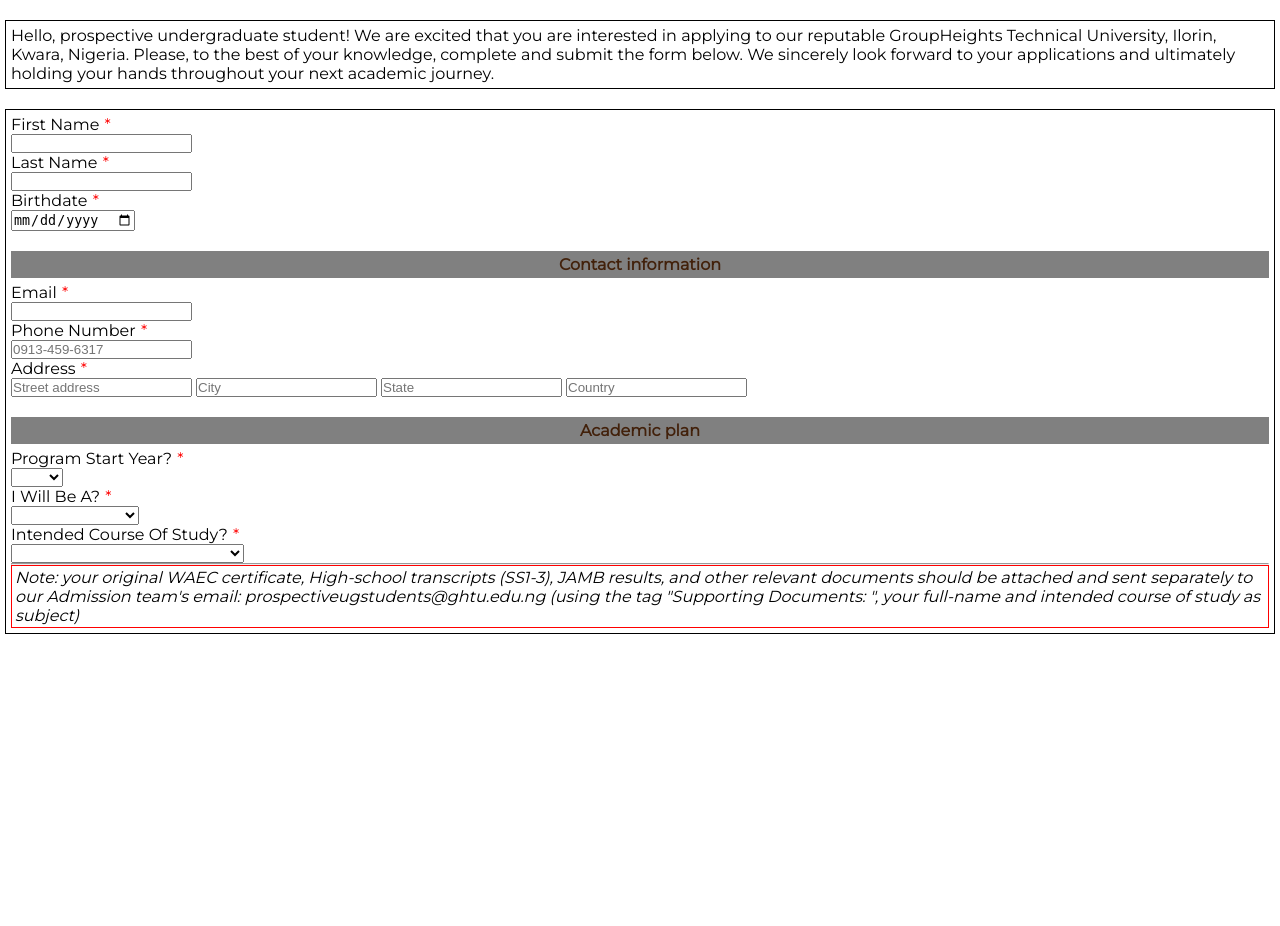
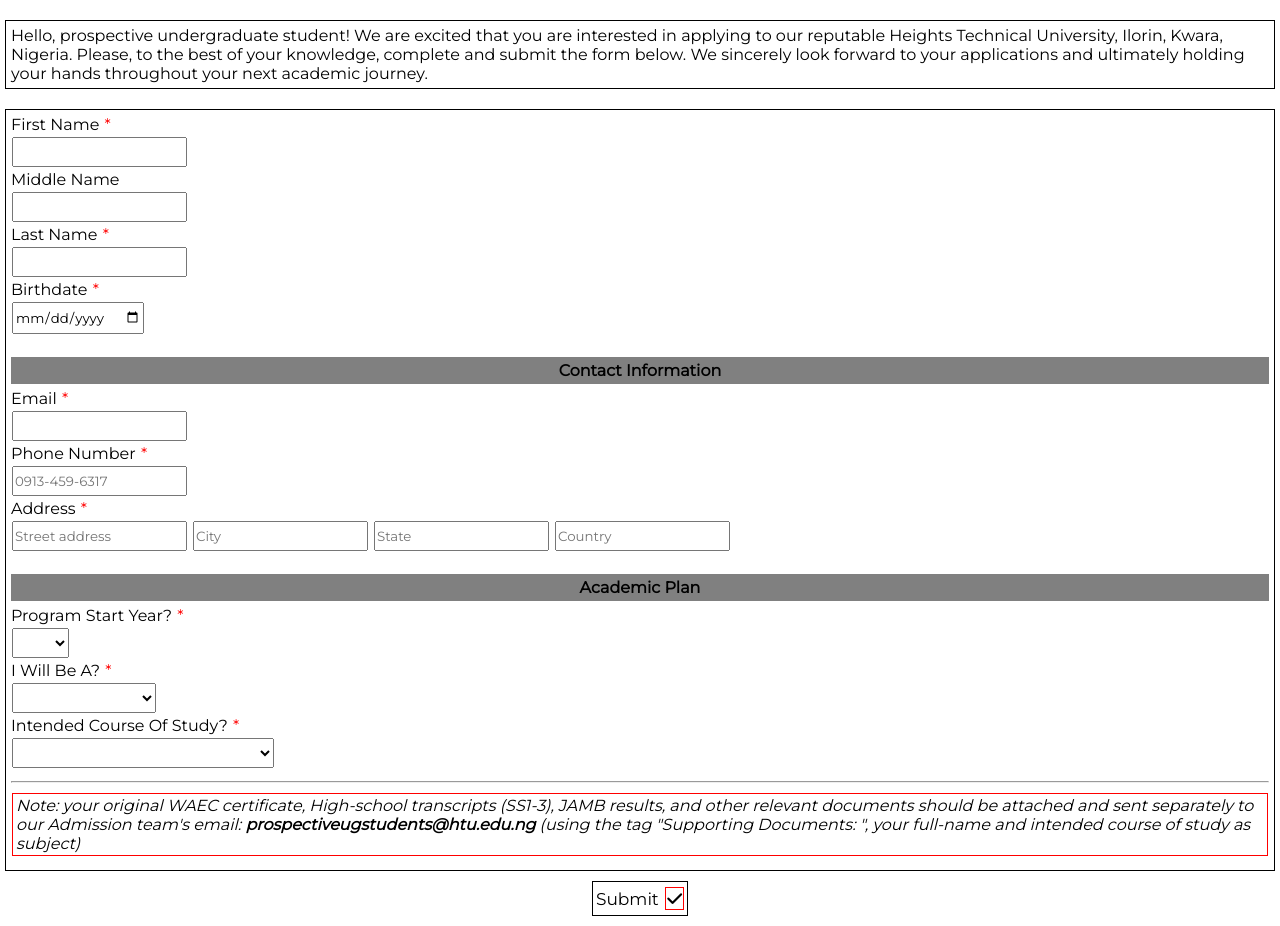
Before and after one commit to ashraf267/heights-technical-university, a PHP site: page /pages/admissions-form.php in a window 1280 px wide. Shown: the part 38-964 px from the top of the page. Before the commit the page ends 672 px from the top, so only its background shows below. Run offline with PHP 8.4, Linux system fonts and the light colour scheme; some libraries are stand-ins or nearby versions.

Commit message:
adms-form back-end added successfully

```diff
--- a/pages/admissions-form.php
+++ b/pages/admissions-form.php
@@ -1,5 +1,42 @@
 <?php
     // php code here
+
+    // greet user with js alert
+
+    if ($_SERVER['REQUEST_METHOD'] === 'POST') {
+        // form submitted
+
+        // connect to db
+        include('../connect-db.php');
+
+        // get and protect values the mysqli
+        $firstname = mysqli_real_escape_string($conn, $_POST['fname']);
+        $midname = mysqli_real_escape_string($conn, $_POST['midname']);
+        $lastname = mysqli_real_escape_string($conn, $_POST['lname']);
+        $dob = mysqli_real_escape_string($conn, $_POST['dob']);
+        $email = mysqli_real_escape_string($conn, $_POST['email']);
+        $phone = mysqli_real_escape_string($conn, $_POST['phone']);
+        $addr_str = mysqli_real_escape_string($conn, $_POST['addr-str']);
+        $addr_city = mysqli_real_escape_string($conn, $_POST['addr-city']);
+        $addr_state = mysqli_real_escape_string($conn, $_POST['addr-state']);
+        $country = mysqli_real_escape_string($conn, $_POST['addr-country']);
+        $start_year = mysqli_real_escape_string($conn, $_POST['start-year']);
+        $applicant_type = mysqli_real_escape_string($conn, $_POST['student-type']);
+        $course = mysqli_real_escape_string($conn, $_POST['course-to-study']);
+        // ...
+
+        // construct query
+        $sql = "INSERT INTO adm_applications(firstname, middlename, lastname, birthdate, email, phone_no, str_addr, city_addr, state_addr, country, start_year, applicant_type, course) VALUES('$firstname', '$midname', '$lastname', '$dob', '$email', '$phone', '$addr_str', '$addr_city', '$addr_state', '$country', '$start_year', '$applicant_type', '$course')";
+
+        // make query and check for errors
+        if (mysqli_query($conn, $sql)) {
+            // success
+            echo "Query successful!" . "\n";
+        } else {
+            // failed
+            echo "Query error: " . mysqli_error($conn) . "\n";
+        }
+    }
 
     // start session
 ?>
@@ -55,7 +92,7 @@
                 font-size: 16px;
                 font-family: 'Montserrat', sans-serif;
                 text-align: center;
-                color: #42210b;
+                text-transform: capitalize;
             }
 
             label {
@@ -70,11 +107,40 @@
                 text-align: center;
             }
 
+            .fields {
+                font-family: 'Montserrat', sans-serif;
+                padding: 5px 1px;
+                margin: 3px 1px;
+            }
+
             #note {
                 border: 1px solid red;
                 font-family: 'Montserrat', sans-serif;
                 padding: 2px 3px;
                 font-style: italic;
+                margin: 9px 1px;
+            }
+
+            .center-box {
+                width: 50%;
+                margin: 5px auto;
+                text-align: center;
+            }
+
+            .submit-btn {
+                border: 1px solid black;
+                margin: 5px 10px;
+                font-size: 17px;
+                padding: 5px 3px;
+                background-color: transparent;
+                font-family: 'Montserrat', sans-serif;
+                text-transform: capitalize;
+            }
+
+            .submit-btn i {
+                border: 1px solid red;
+                margin-left: 2px;
+                padding: 2px 1px;
             }
         </style>
     </head>
@@ -85,50 +151,52 @@
         </div>
         <div id="sub-header">
             <p>Hello, prospective undergraduate student! We are excited that you are interested
-                in applying to our reputable GroupHeights Technical University, Ilorin, Kwara, Nigeria.
+                in applying to our reputable Heights Technical University, Ilorin, Kwara, Nigeria.
                 Please, to the best of your knowledge, complete and submit the form below.
                 We sincerely look forward to your applications and ultimately holding your hands throughout
                 your next academic journey.
             </p>
         </div>
         <!-- form starts here -->
-        <form>
+        <form action="<?php echo htmlspecialchars($_SERVER['PHP_SELF']); ?>" id="adms-form" method="POST">
             <label for="fname">First name <span class="req">*</span></label>
-            <input type="text" id="fname" name="fname" required>
+            <input class="fields" type="text" id="fname" name="fname" required>
+            <label for="midname">Middle name</label>
+            <input type="text" name="midname" id="midname" class="fields" required>
             <label for="lname">Last name <span class="req">*</span></label>
-            <input type="text" id="lname" name="lname" required>
-            <label for="">Birthdate <span class="req">*</span></label>
-            <input type="date" id="dob" name="dob" required>
+            <input class="fields" type="text" id="lname" name="lname" required>
+            <label for="dob">Birthdate <span class="req">*</span></label>
+            <input class="fields" type="date" id="dob" name="dob" required>
             <div class="sub-header">
                 <h2>Contact information</h2>
             </div>
             <label for="email">Email <span class="req">*</span></label>
-            <input type="email" id="email" name="email" required>
+            <input class="fields" type="email" id="email" name="email" required>
             <label for="phone">Phone Number <span class="req">*</span></label>
-            <input type="tel" id="phone" name="phone" placeholder="0913-459-6317" pattern="[0-9]{4}-[0-9]{3}-[0-9]{4}">
+            <input class="fields" type="tel" id="phone" name="phone" placeholder="0913-459-6317" pattern="[0-9]{4}-[0-9]{3}-[0-9]{4}">
             <label>Address <span class="req">*</span></label>
-            <input type="text" id="addr-str" name="addr-str" placeholder="Street address" required>
-            <input type="text" id="addr-city" name="addr-city" placeholder="City" required>
-            <input type="text" id="addr-state" name="addr-state" placeholder="State" required>
-            <input type="text" id="addr-country" name="addr-country" placeholder="Country" required>
+            <input class="fields" type="text" id="addr-str" name="addr-str" placeholder="Street address" required>
+            <input class="fields" type="text" id="addr-city" name="addr-city" placeholder="City" required>
+            <input class="fields" type="text" id="addr-state" name="addr-state" placeholder="State" required>
+            <input class="fields" type="text" id="addr-country" name="addr-country" placeholder="Country" required>
             <div class="sub-header">
                 <h2>Academic plan</h2>
             </div>
             <label for="start-year">Program start year? <span class="req">*</span></label>
-            <select id="start-year" name="start-year" required>
+            <select class="fields" id="start-year" name="start-year" required>
                 <option value=""></option>
                 <option value="2023">2023</option>
                 <option value="2024">2024</option>
                 <option value="2025">2025</option>
             </select>
             <label for="student-type">I will be a? <span class="req">*</span></label>
-            <select id="student-type" name="student-type" required>
+            <select class="fields" id="student-type" name="student-type" required>
                 <option value=""></option>
                 <option value="first-year student">First-year Student</option>
                 <option value="transfer student">Transfer Student</option>
             </select>
             <label for="course-to-study">Intended course of study? <span class="req">*</span></label>
-            <select id="course-to-study" name="course-to-study" required>
+            <select class="fields" id="course-to-study" name="course-to-study" required>
                 <option value=""></option>
                 <option value="computer sci">Computer Science</option>
                 <option value="software eng">Software Engineering</option>
@@ -137,16 +205,16 @@
                 <option value="material eng">Material Engineering</option>
                 <option value="telecomm sci">Telecommunication Science</option>
             </select>
-            <hr>
+            <hr style="margin: 10px 0;">
             <div id="note">
                 <p>Note: your original WAEC certificate, High-school transcripts (SS1-3),
                     JAMB results, and other relevant documents should be attached and sent separately
-                    to our Admission team's email: prospectiveugstudents@ghtu.edu.ng (using the tag "Supporting Documents: ", your full-name and intended course of study as subject)
+                    to our Admission team's email: <strong>prospectiveugstudents@htu.edu.ng</strong> (using the tag "Supporting Documents: ", your full-name and intended course of study as subject)
                 </p>
             </div>
-            <!-- TODO: add sign with fullname field -->
-            <!-- TODO: add a disclaimer with checkbox that shows the submit button upon checked -->
-            <!-- TODO: add the submit button -->
         </form>
+        <div class="center-box">
+            <button type="submit" form="adms-form" class="submit-btn">submit <i class="fa-solid fa-check"></i></button:type>
+        </div>
     </body>
 </html>
--- a/pages/register.php
+++ b/pages/register.php
@@ -21,7 +21,7 @@
         // make query and check for errors
         if (mysqli_query($conn, $sql)) {
             // success
-            echo "Query successful!";
+            // echo "Query successful!";
         } else {
             // failed
             echo "Query error: " . mysqli_error($conn);
```
